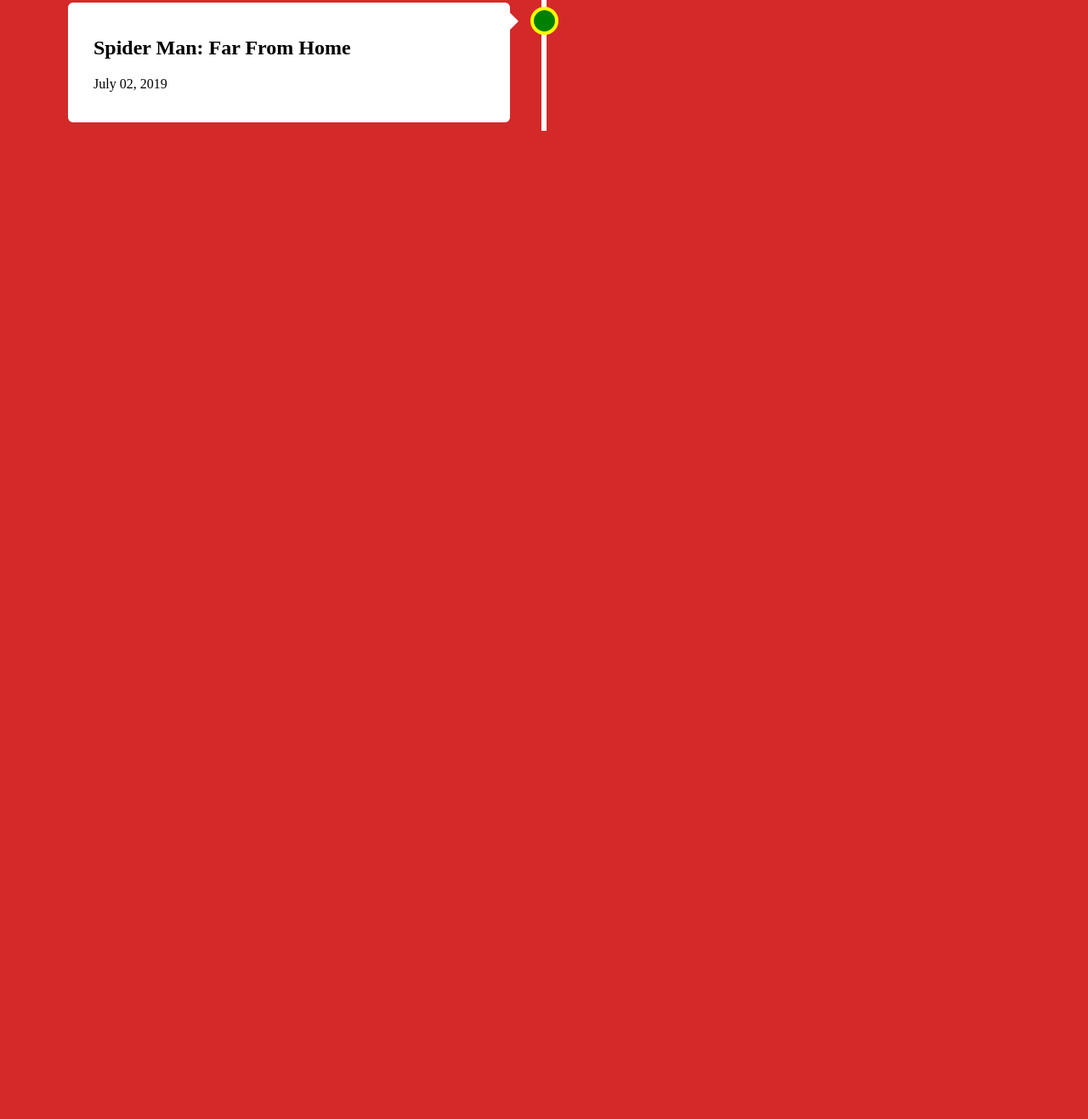
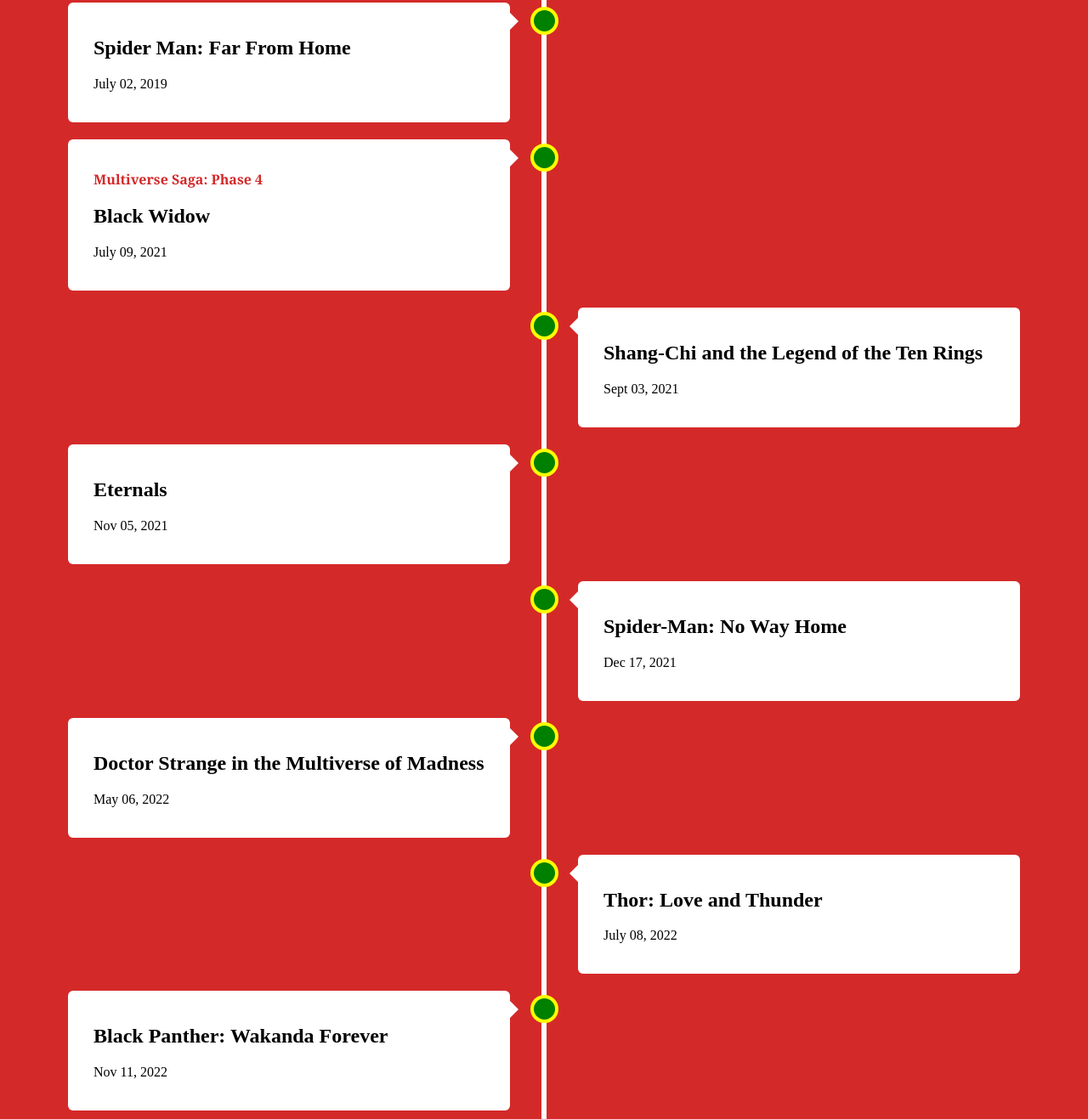
Before and after one commit to harshitvijaygupta/marvel-universe, a plain HTML site: page index.html in a window 1280 px wide. Shown: the part 3739-5056 px from the top of the page at 85% size. Before the commit the page ends 3893 px from the top, so only its background shows below. Drawn offline with Linux system fonts and the light colour scheme.

Commit message:
Update index.html

```diff
--- a/index.html
+++ b/index.html
@@ -166,6 +166,53 @@
             </div>
         </div>
 
+        <div class="container left">
+            <div class="content">
+              <p class="phase">Multiverse Saga: Phase 4</p>
+              <h2>Black Widow</h2>
+              <p>July 09, 2021</p>
+            </div>
+        </div>
+        <div class="container right">
+            <div class="content">
+              <h2>Shang-Chi and the Legend of the Ten Rings</h2>
+              <p>Sept 03, 2021</p>
+            </div>
+        </div>
+
+        <div class="container left">
+            <div class="content">
+              <h2>Eternals</h2>
+              <p>Nov 05, 2021</p>
+            </div>
+        </div>
+        <div class="container right">
+            <div class="content">
+              <h2>Spider-Man: No Way Home</h2>
+              <p>Dec 17, 2021</p>
+            </div>
+        </div>
+
+        <div class="container left">
+            <div class="content">
+              <h2>Doctor Strange in the Multiverse of Madness</h2>
+              <p>May 06, 2022</p>
+            </div>
+        </div>
+        <div class="container right">
+            <div class="content">
+              <h2>Thor: Love and Thunder</h2>
+              <p>July 08, 2022</p>
+            </div>
+        </div>
+
+        <div class="container left">
+            <div class="content">
+              <h2>Black Panther: Wakanda Forever</h2>
+              <p>Nov 11, 2022</p>
+            </div>
+        </div>
+
 
     </div>
 
```
